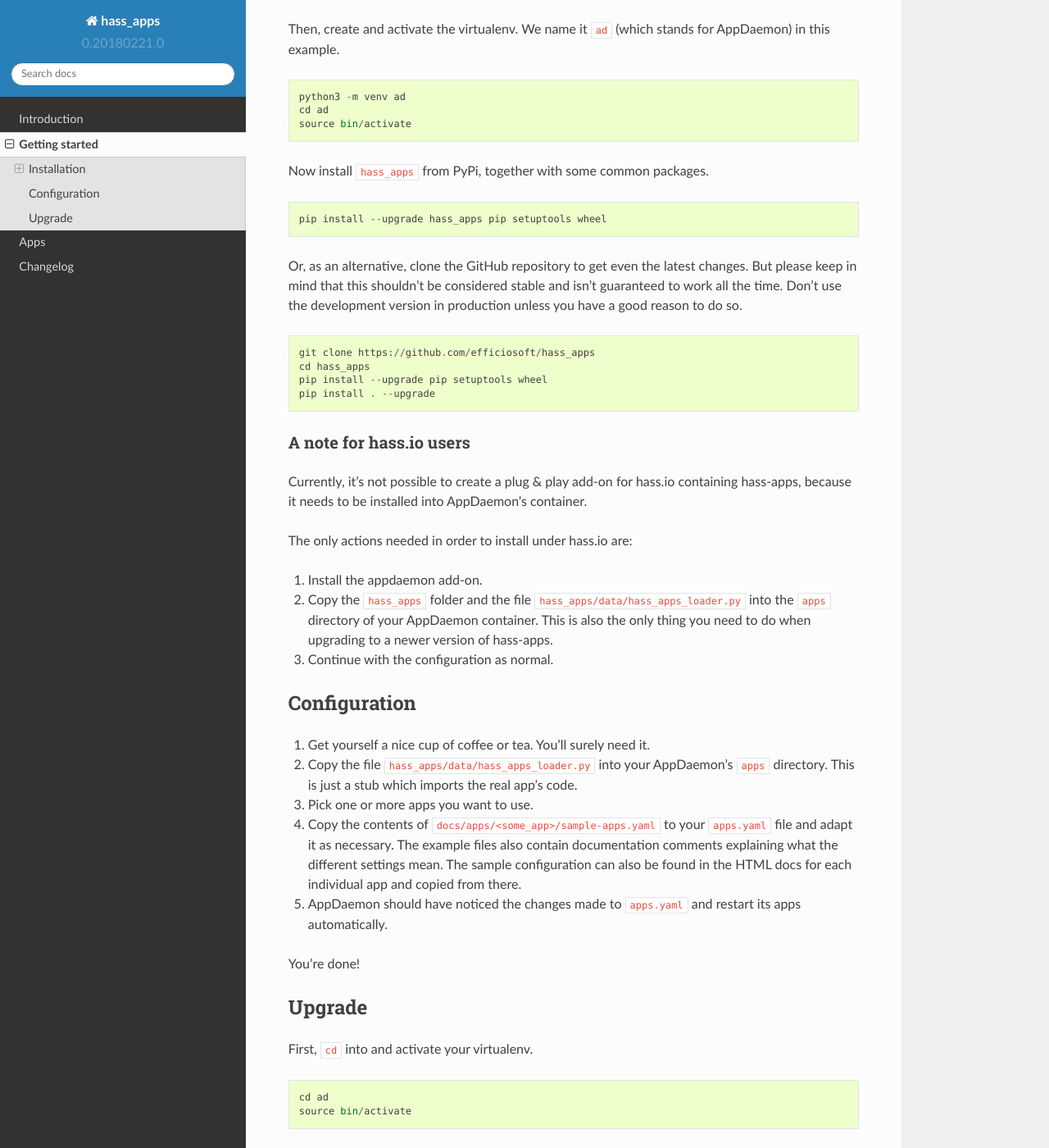
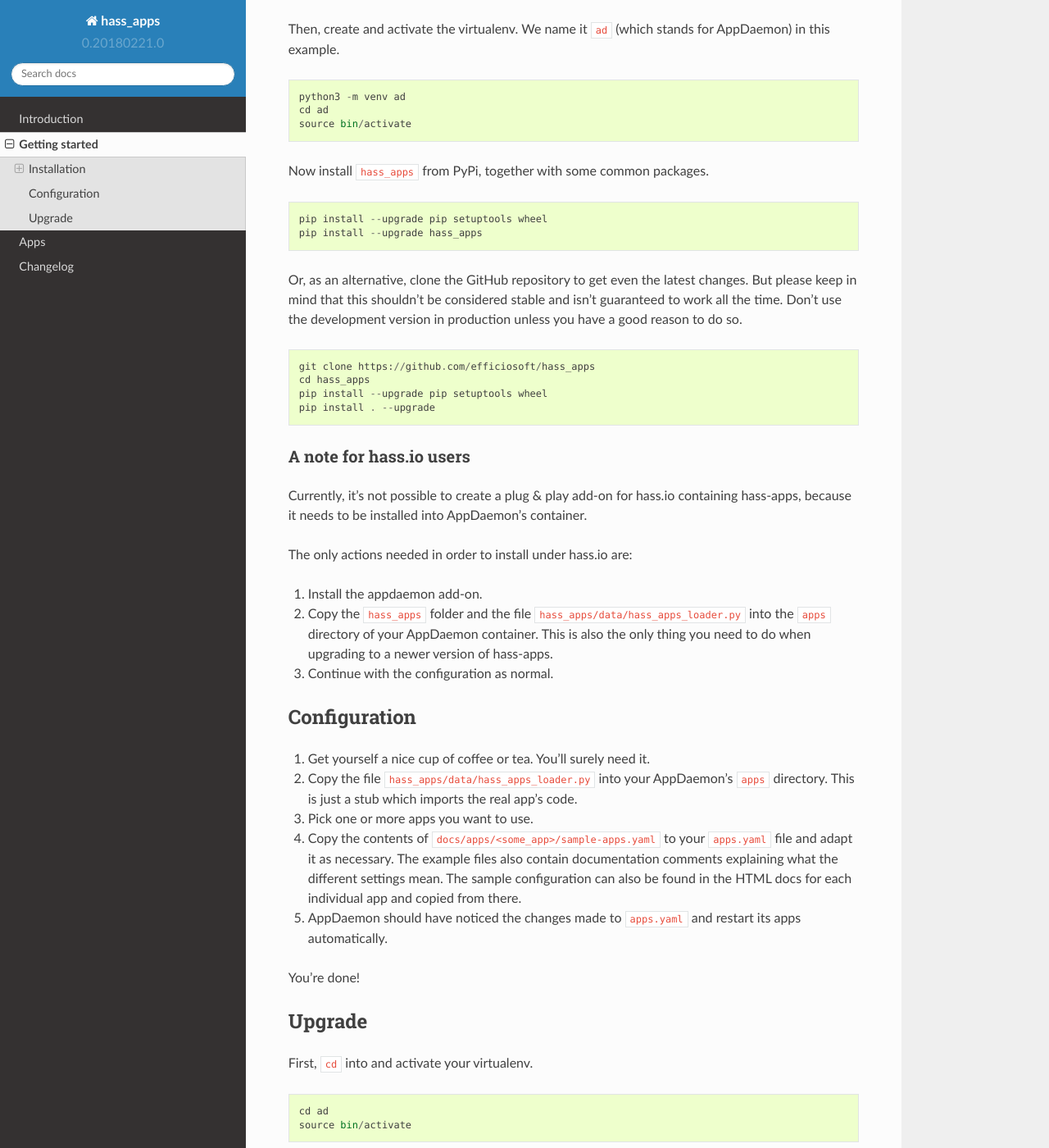
Before and after one commit to bob1de/hass-apps, a Sphinx documentation site: the page built from docs/getting-started.rst, in a window 1280 px wide and 1400 px high, scrolled down 551 px. Shown: the whole window at 82% size. Built offline with Sphinx 7.4.7 and the Read the Docs theme 2.0.0, drawn with Linux system fonts in a browser that asks for light colours; some of the changed text lies outside the part shown.

Commit message:
Little restructuring of install instructions

```diff
--- a/docs/getting-started.rst
+++ b/docs/getting-started.rst
@@ -36,7 +36,8 @@
 
 ::
 
-    pip install --upgrade hass_apps pip setuptools wheel
+    pip install --upgrade pip setuptools wheel
+    pip install --upgrade hass_apps
 
 Or, as an alternative, clone the GitHub repository to get even the
 latest changes. But please keep in mind that this shouldn't be considered
@@ -102,7 +103,8 @@
 
 ::
 
-    pip install --upgrade hass_apps pip setuptools wheel
+    pip install --upgrade pip setuptools wheel
+    pip install --upgrade hass_apps
 
 Or, if you installed from the git repository.
 
```
